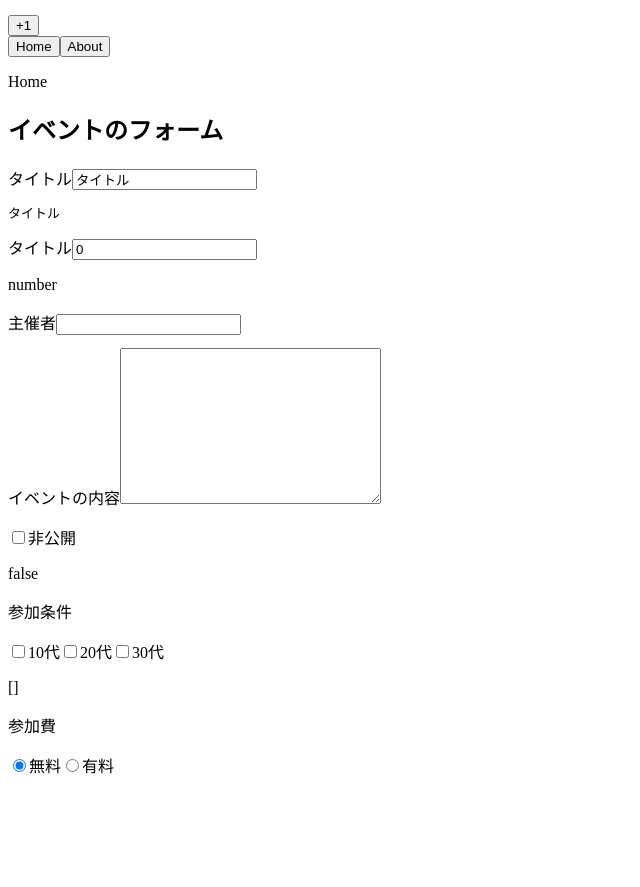
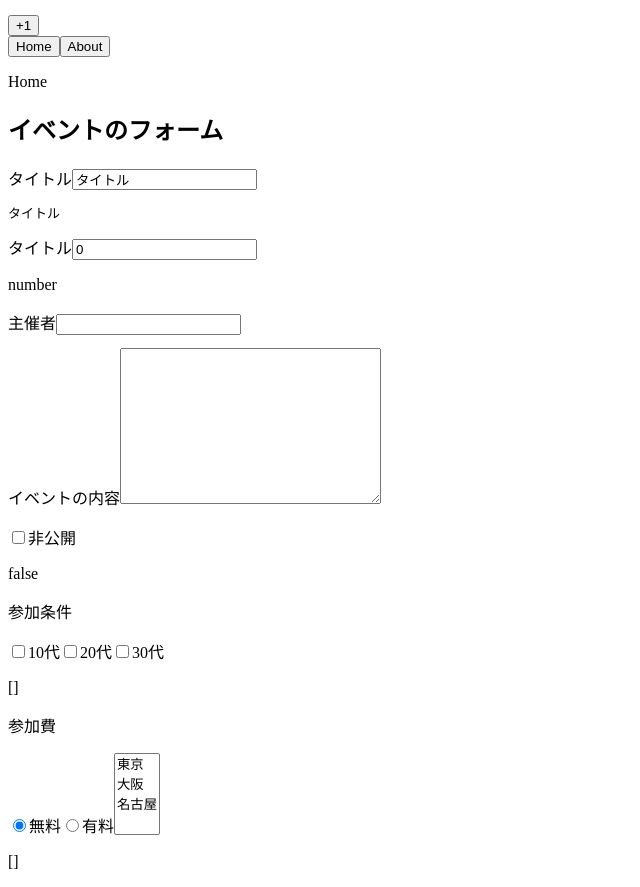
Before and after one commit to aki537/vue.js, a Vue app in the folder section5/6/7/vue.js-test/: page / in a window 1280 px wide. Shown: the part 89-976 px from the top of the page, without its empty margins (0-640 px from the left). Before the commit the page ends 874 px from the top, so only its background shows below. Built offline with nearby package versions, Linux system fonts and the light colour scheme.

Commit message:
126 セレクトボックスに双方向データバインディングを作成

```diff
--- a/section5/6/7/vue.js-test/src/App.vue
+++ b/section5/6/7/vue.js-test/src/App.vue
@@ -9,7 +9,7 @@
     <keep-alive>
       <component v-bind:is="currentComponent"></component>
     </keep-alive>
-    <div>
+    <div styele="padding: 10rem;">
       <h2>イベントのフォーム</h2>
       <label for="title">タイトル</label>
       <input
@@ -71,6 +71,13 @@
         value="有料"
         v-model="eventDate.price">
       <label for="paid">有料</label>
+      <select v-model="eventDate.location" multiple>
+        <p>開催場所</p>
+        <option v-for="location in locations" :key="location">
+          {{location}}
+        </option>
+      </select>
+      <p>{{ eventDate.location }}</p>
     </div>
     <!-- <About v-if="currentComponent === 'About'"></About>
     <Home v-if="currentComponent === 'Home'"></Home> -->
@@ -88,6 +95,7 @@ export default {
       oyanumber: 14,
       title: "title",
       currentComponent: "Home",
+      locations: ["東京","大阪","名古屋"],
       eventDate: {
         title: "タイトル",
         maxNumber: 0,
@@ -95,7 +103,8 @@ export default {
         detail: "",
         isPrivate: false,
         target: [],
-        price: "無料"
+        price: "無料",
+        location: []
       }
     };
   },
```
